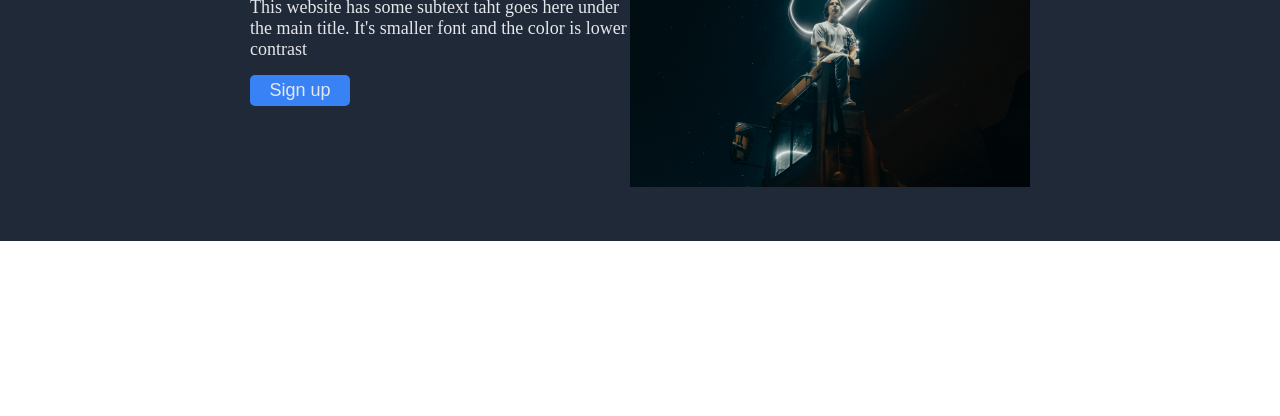
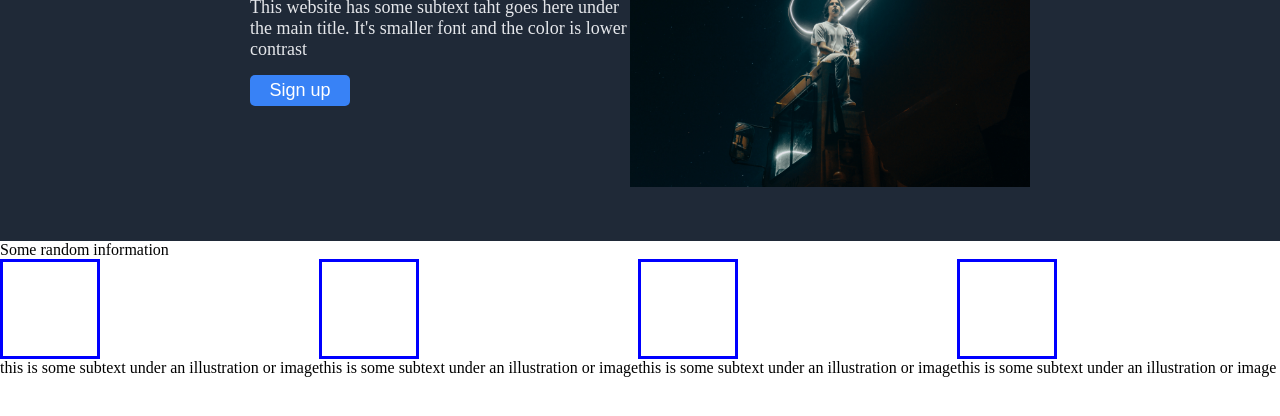
Before and after one commit to ealvara6/landing-page, a plain HTML site: page index.html in a window 1280 px wide. Shown: the part 190-606 px from the top of the page. Drawn offline with Linux system fonts and the light colour scheme.

Commit message:
Add info cards html

```diff
--- a/index.html
+++ b/index.html
@@ -25,5 +25,26 @@
         </div>
         <div class="hero-image"><img src="./Images/hero-image.jpg" alt="Hero Image"></div>
     </div>
+    <div class="info-hero">
+        <div class="info-header">Some random information</div>
+        <div class="cards">
+            <div class="card">
+                <div class="card-image"></div>
+                <div class="card-info">this is some subtext under an illustration or image</div>
+            </div>
+            <div class="card">
+                <div class="card-image"></div>
+                <div class="card-info">this is some subtext under an illustration or image</div>
+            </div>
+            <div class="card">
+                <div class="card-image"></div>
+                <div class="card-info">this is some subtext under an illustration or image</div>
+            </div>
+            <div class="card">
+                <div class="card-image"></div>
+                <div class="card-info">this is some subtext under an illustration or image</div>
+            </div>
+        </div>
+    </div>
 </body>
 </html>
--- a/styles.css
+++ b/styles.css
@@ -78,3 +78,18 @@ a,
     padding:5px;
     border: none;
 }
+
+.hero-info a {
+    color: white;
+}
+
+.cards{
+    display: flex;
+}
+
+.card-image{
+    border-style: solid;
+    border-color: blue;
+    width: 100px;
+    height: 100px;
+}
```
